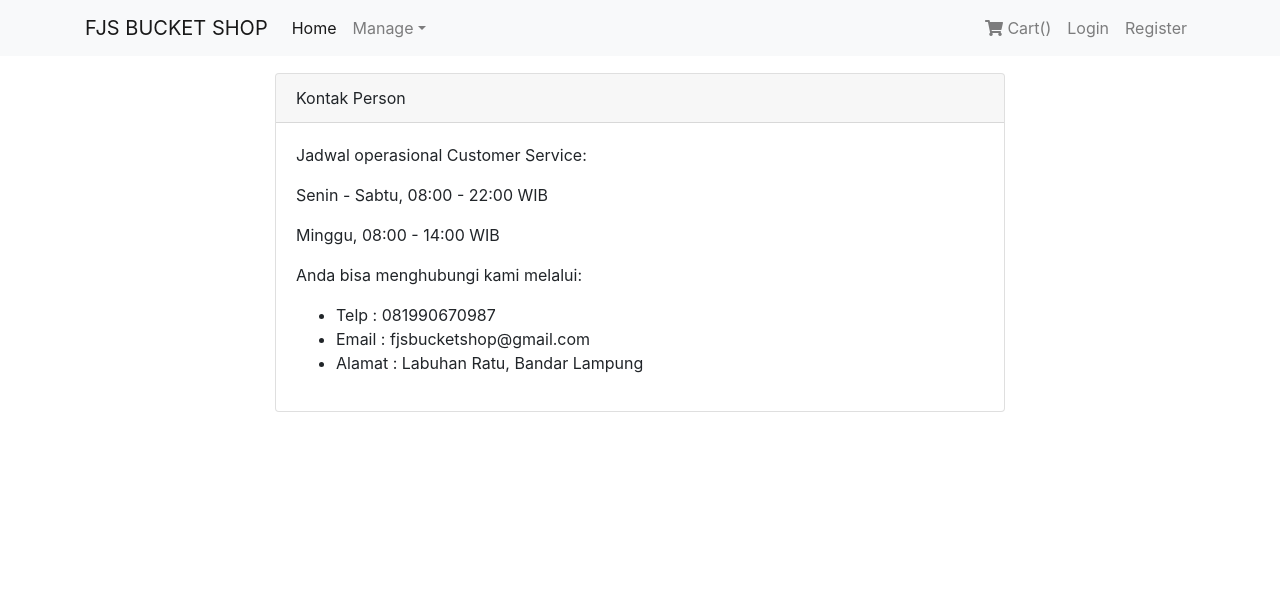
After one commit to alvisuhartanto/TA-CEO_T-REX, a CodeIgniter app: page /TA-CEO_T-REX/index.php/bantuan/kontakperson in a window 1280 px wide. The commit adds this page. Shown: the top 611 px of the page. Run offline with CodeIgniter, Linux system fonts and the light colour scheme.

Commit message:
Siti_fatimah: Menambahkan halaman kontak person

```diff
--- a/application/controllers/Bantuan.php
+++ b/application/controllers/Bantuan.php
@@ -8,4 +8,9 @@ class Bantuan extends MY_Controller {
 		$this->load->view('pages/bantuan/pembayaran');
 	}
 
+    public function kontakperson()
+	{
+		$this->load->view('pages/bantuan/kontakperson');
+	}
+
 }
--- a/application/views/layouts/_footer.php
+++ b/application/views/layouts/_footer.php
@@ -43,7 +43,7 @@
 <!--headin5_amrc-->
 <ul class="footer_ul_amrc">
 <li><a href="<?= base_url('Bantuan/pembayaran') ?>">Metode Pembayaran</a></li>
-<li><a href="http://webenlance.com">Kontak Person</a></li>
+<li><a href="<?= base_url('Bantuan/kontakperson') ?>">Kontak Person</a></li>
 <li><a href="http://webenlance.com">Pengiriman</a></li>
 <li><a href="http://webenlance.com">FAQ</a></li>
 </ul>
--- /dev/null
+++ b/application/views/pages/bantuan/kontakperson.php
@@ -0,0 +1,34 @@
+<link rel="canonical" href="https://getbootstrap.com/docs/4.4/examples/navbar-fixed/">
+<link rel="stylesheet" href="https://maxcdn.bootstrapcdn.com/bootstrap/4.0.0/css/bootstrap.min.css" integrity="sha384-Gn5384xqQ1aoWXA+058RXPxPg6fy4IWvTNh0E263XmFcJlSAwiGgFAW/dAiS6JXm" crossorigin="anonymous">
+<link rel="stylesheet" href="https://cdnjs.cloudflare.com/ajax/libs/font-awesome/5.15.3/css/all.min.css" integrity="sha512-iBBXm8fW90+nuLcSKlbmrPcLa0OT92xO1BIsZ+ywDWZCvqsWgccV3gFoRBv0z+8dLJgyAHIhR35VZc2oM/gI1w==" crossorigin="anonymous" referrerpolicy="no-referrer" />
+<link rel="stylesheet" href="<?= base_url("/assets/css/app.css") ?>">
+<?php $this->load->view('layouts/_navbar') ?>
+
+<main role="main" class="container">
+
+    <div class="row">
+        <div class="col-md-8 mx-auto">
+        </div>
+    </div>
+
+    <div class="row">
+        <div class="col-md-8 mx-auto">
+            <div class="card">
+                <div class="card-header">
+                    Kontak Person
+                </div>
+                <div class="card-body">
+                    <p>Jadwal operasional Customer Service:</p>
+                    <p>Senin - Sabtu, 08:00 - 22:00 WIB</p>
+                    <p>Minggu, 08:00 - 14:00 WIB</p>
+                    <p>Anda bisa menghubungi kami melalui:</p>
+                    <ul>
+                        <li>Telp   : 081990670987</li>
+                        <li>Email  : fjsbucketshop@gmail.com</li>
+                        <li>Alamat : Labuhan Ratu, Bandar Lampung</li>
+                    </ul>
+                </div>
+            </div>
+        </div>
+    </div>
+</main>
```
